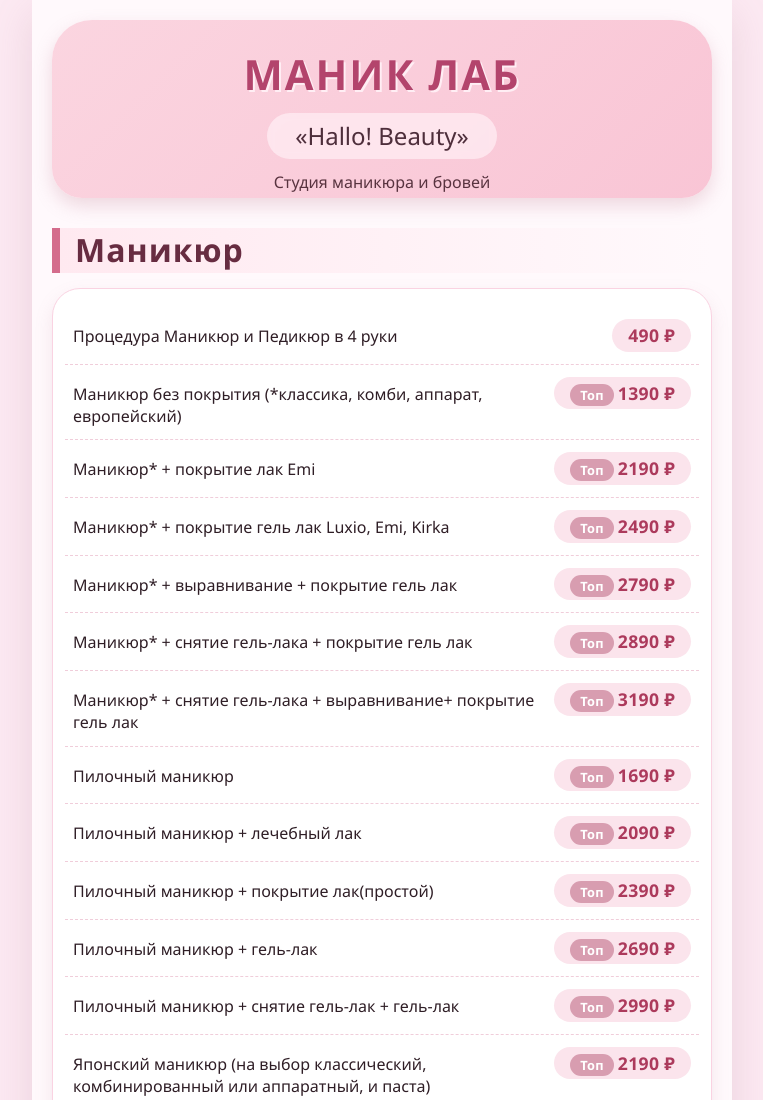
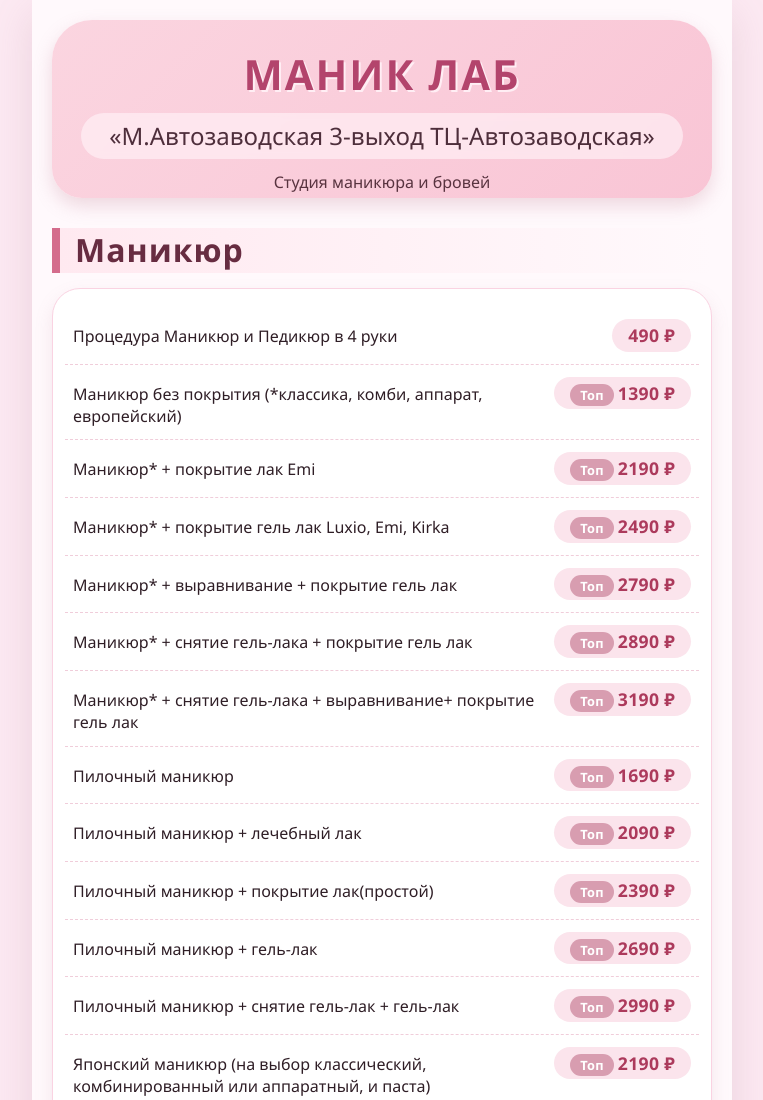
Before and after one commit to ady1bekov994-sys/ggg, a plain HTML site: page index.html in a window 1280 px wide. Shown: the top 1100 px of the page, without its empty margins (258-1021 px from the left). Drawn offline with Linux system fonts and the light colour scheme.

Commit message:
Update index.html

```diff
--- a/index.html
+++ b/index.html
@@ -10,7 +10,9 @@
     <div class="container">
         <header>
             <h1> МАНИК ЛАБ</h1>
-            <div class="subtitle">«Hallo! Beauty»</div>
+            <div class="subtitle">«М.Автозаводская 3-выход
+                                     ТЦ-Автозаводская»
+            </div>
             <p style="margin-top: 12px; font-weight: 400; color: #58333f;">Студия маникюра и бровей</p>
         </header>
 
```
